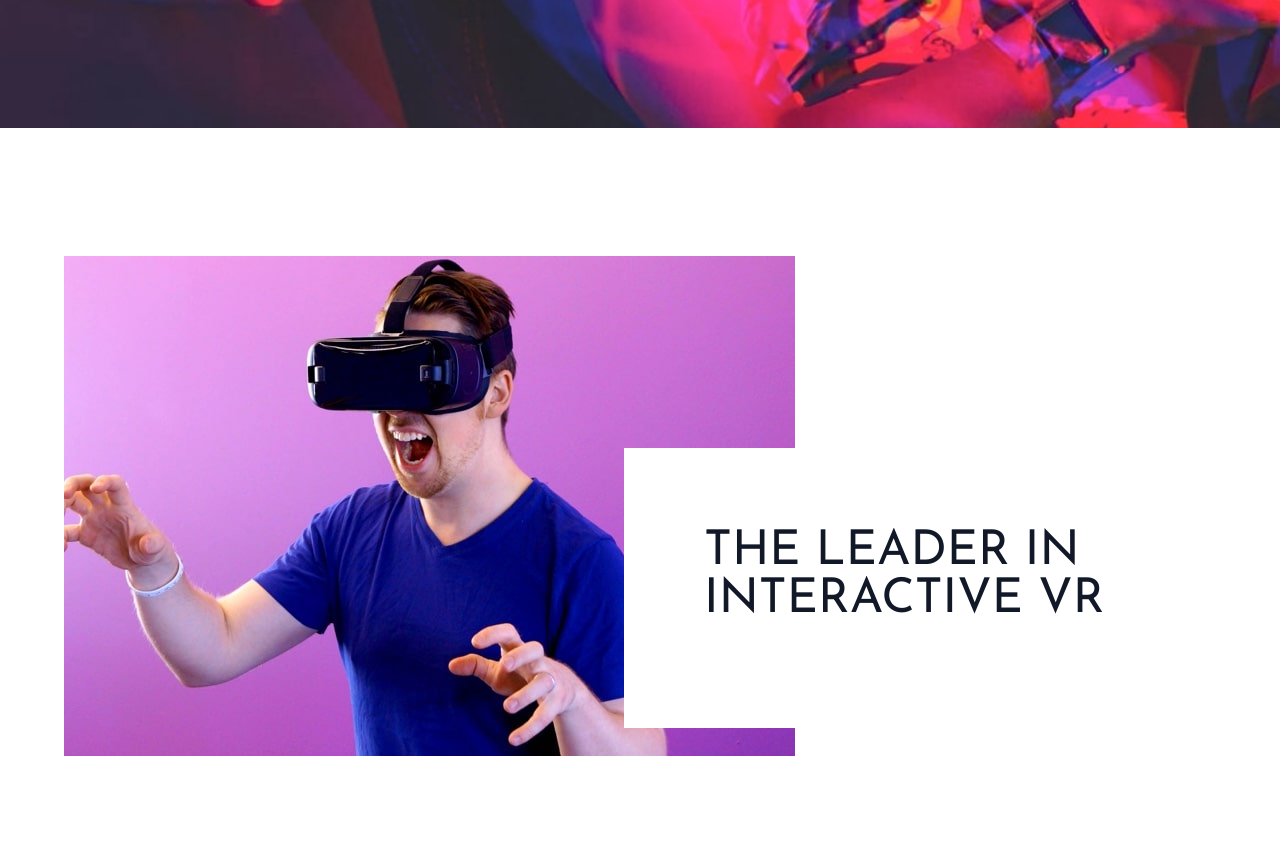
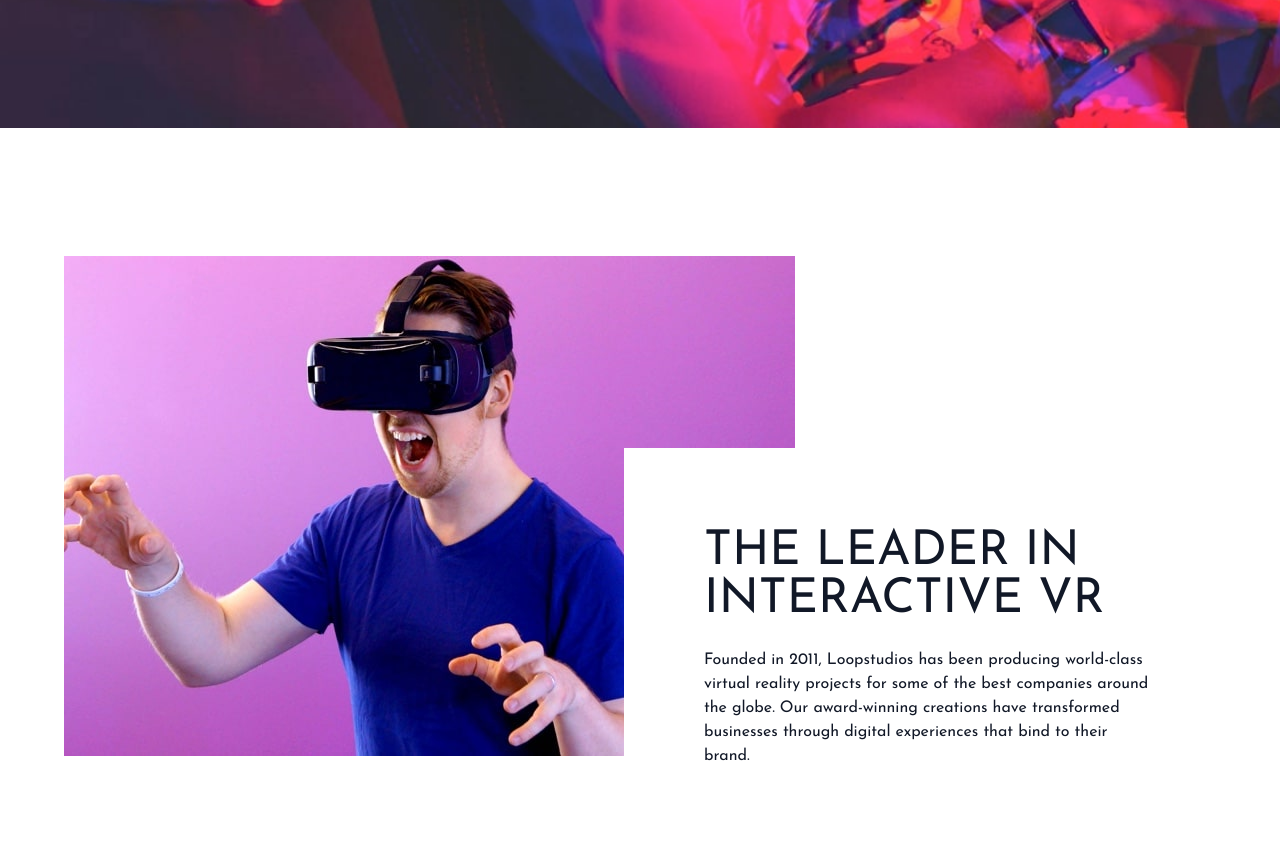
Before and after one commit to adittanu/loopstudio, a website: page index.html in a window 1280 px wide. Shown: the part 588-1439 px from the top of the page. Drawn offline with Linux system fonts and the light colour scheme.

Commit message:
add simple text desc

```diff
--- a/index.html
+++ b/index.html
@@ -64,6 +64,10 @@
                 <h2 class="max-w-lg mt-10 mb-6 font-sans text-4xl text-center text-gray-900 uppercase md:text-5xl md:mt-0 md:text-left">
                     The leader in interactive VR
                 </h2>
+
+                <p class="max-w-md text-center md:text-left">
+                    Founded in 2011, Loopstudios has been producing world-class virtual reality projects for some of the best companies around the globe. Our award-winning creations have transformed businesses through digital experiences that bind to their brand.
+                </p>
             </div>
         </div>
     </section>
```
Also changed, not shown: css/style.css.
